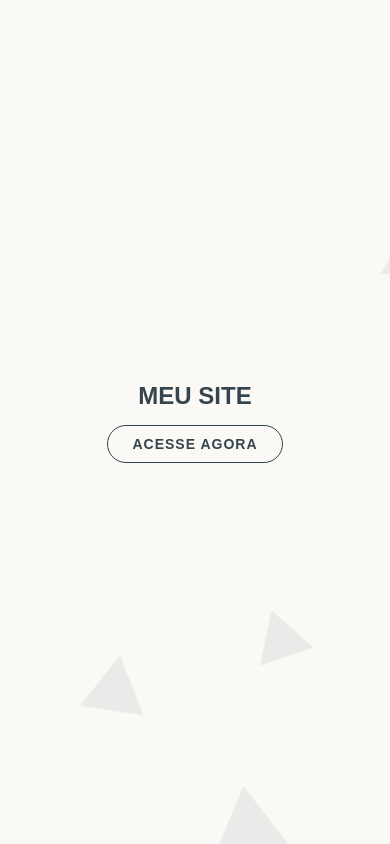
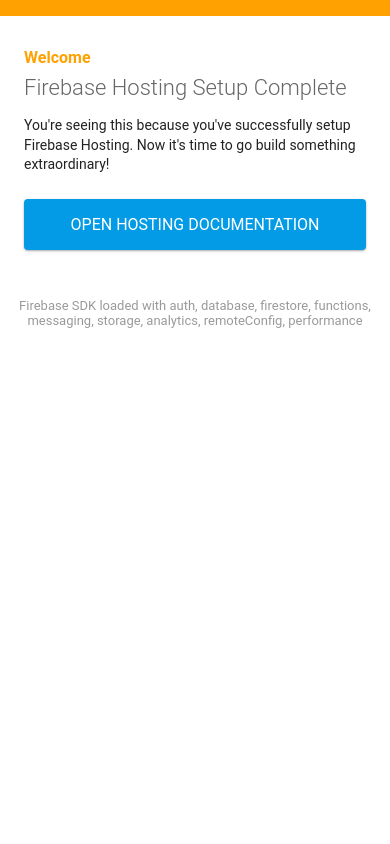
Before and after one commit to Cast1lh00/Site-para-condominios-residenciais, a website: page public/index.html in a window 390 px wide. Drawn offline with Linux system fonts and the light colour scheme; some packages are replaced by stand-ins of ours.

Commit message:
Configura arquivos do firebase

```diff
--- a/public/index.html
+++ b/public/index.html
@@ -1,38 +1,89 @@
 <!DOCTYPE html>
-<html lang="pt-br">
-<head>
-    <meta charset="UTF-8">
-    <meta name="viewport" content="width=device-width, initial-scale=1.0">
-    <title>SITE</title>
-    <link rel="stylesheet" href="style.css">
-    <link rel="stylesheet" href="animations.css">
-</head>
-<body>
+<html>
+  <head>
+    <meta charset="utf-8">
+    <meta name="viewport" content="width=device-width, initial-scale=1">
+    <title>Welcome to Firebase Hosting</title>
 
+    <!-- update the version number as needed -->
+    <script defer src="/__/firebase/12.19.0/firebase-app-compat.js"></script>
+    <!-- include only the Firebase features as you need -->
+    <script defer src="/__/firebase/12.19.0/firebase-auth-compat.js"></script>
+    <script defer src="/__/firebase/12.19.0/firebase-database-compat.js"></script>
+    <script defer src="/__/firebase/12.19.0/firebase-firestore-compat.js"></script>
+    <script defer src="/__/firebase/12.19.0/firebase-functions-compat.js"></script>
+    <script defer src="/__/firebase/12.19.0/firebase-messaging-compat.js"></script>
+    <script defer src="/__/firebase/12.19.0/firebase-storage-compat.js"></script>
+    <script defer src="/__/firebase/12.19.0/firebase-analytics-compat.js"></script>
+    <script defer src="/__/firebase/12.19.0/firebase-remote-config-compat.js"></script>
+    <script defer src="/__/firebase/12.19.0/firebase-performance-compat.js"></script>
+    <!--
+      initialize the SDK after all desired features are loaded, set useEmulator to false
+      to avoid connecting the SDK to running emulators.
+    -->
+    <script defer src="/__/firebase/init.js?useEmulator=true"></script>
 
-    <div class="fundo-animado">
+    <style media="screen">
+      body { background: #ECEFF1; color: rgba(0,0,0,0.87); font-family: Roboto, Helvetica, Arial, sans-serif; margin: 0; padding: 0; }
+      #message { background: white; max-width: 360px; margin: 100px auto 16px; padding: 32px 24px; border-radius: 3px; }
+      #message h2 { color: #ffa100; font-weight: bold; font-size: 16px; margin: 0 0 8px; }
+      #message h1 { font-size: 22px; font-weight: 300; color: rgba(0,0,0,0.6); margin: 0 0 16px;}
+      #message p { line-height: 140%; margin: 16px 0 24px; font-size: 14px; }
+      #message a { display: block; text-align: center; background: #039be5; text-transform: uppercase; text-decoration: none; color: white; padding: 16px; border-radius: 4px; }
+      #message, #message a { box-shadow: 0 1px 3px rgba(0,0,0,0.12), 0 1px 2px rgba(0,0,0,0.24); }
+      #load { color: rgba(0,0,0,0.4); text-align: center; font-size: 13px; }
+      @media (max-width: 600px) {
+        body, #message { margin-top: 0; background: white; box-shadow: none; }
+        body { border-top: 16px solid #ffa100; }
+      }
+    </style>
+  </head>
+  <body>
+    <div id="message">
+      <h2>Welcome</h2>
+      <h1>Firebase Hosting Setup Complete</h1>
+      <p>You're seeing this because you've successfully setup Firebase Hosting. Now it's time to go build something extraordinary!</p>
+      <a target="_blank" href="https://firebase.google.com/docs/hosting/">Open Hosting Documentation</a>
+    </div>
+    <p id="load">Firebase SDK Loading&hellip;</p>
 
-        <svg class="triangulo t1" viewBox="0 0 100 100"><polygon points="50,15 90,85 10,85"/></svg>
-        <svg class="triangulo t2" viewBox="0 0 100 100"><polygon points="50,15 90,85 10,85"/></svg>
-        <svg class="triangulo t3" viewBox="0 0 100 100"><polygon points="50,15 90,85 10,85"/></svg>
-        <svg class="triangulo t4" viewBox="0 0 100 100"><polygon points="50,15 90,85 10,85"/></svg>
-        <svg class="triangulo t5" viewBox="0 0 100 100"><polygon points="50,15 90,85 10,85"/></svg>
-        <svg class="triangulo t6" viewBox="0 0 100 100"><polygon points="50,15 90,85 10,85"/></svg>
-        <svg class="triangulo t7" viewBox="0 0 100 100"><polygon points="50,15 90,85 10,85"/></svg>
-        <svg class="triangulo t8" viewBox="0 0 100 100"><polygon points="50,15 90,85 10,85"/></svg>
-        <svg class="triangulo t9" viewBox="0 0 100 100"><polygon points="50,15 90,85 10,85"/></svg>
-        <svg class="triangulo t10" viewBox="0 0 100 100"><polygon points="50,15 90,85 10,85"/></svg>
+    <script>
+      document.addEventListener('DOMContentLoaded', function() {
+        const loadEl = document.querySelector('#load');
+        // // 🔥🔥🔥🔥🔥🔥🔥🔥🔥🔥🔥🔥🔥🔥🔥🔥🔥🔥🔥🔥🔥🔥🔥🔥🔥🔥🔥🔥🔥🔥🔥
+        // // The Firebase SDK is initialized and available here!
+        //
+        // firebase.auth().onAuthStateChanged(user => { });
+        // firebase.database().ref('/path/to/ref').on('value', snapshot => { });
+        // firebase.firestore().doc('/foo/bar').get().then(() => { });
+        // firebase.functions().httpsCallable('yourFunction')().then(() => { });
+        // firebase.messaging().requestPermission().then(() => { });
+        // firebase.storage().ref('/path/to/ref').getDownloadURL().then(() => { });
+        // firebase.analytics(); // call to activate
+        // firebase.analytics().logEvent('tutorial_completed');
+        // firebase.performance(); // call to activate
+        //
+        // // 🔥🔥🔥🔥🔥🔥🔥🔥🔥🔥🔥🔥🔥🔥🔥🔥🔥🔥🔥🔥🔥🔥🔥🔥🔥🔥🔥🔥🔥🔥🔥
 
-    </div>
-
-
-    <div class="conteudo">
-        <b>MEU SITE</b>
-        <a href="login.html">
-        <button>ACESSE AGORA</button>
-        </a>
-    </div>
-
-</body>
-
+        try {
+          let app = firebase.app();
+          let features = [
+            'auth',
+            'database',
+            'firestore',
+            'functions',
+            'messaging',
+            'storage',
+            'analytics',
+            'remoteConfig',
+            'performance',
+          ].filter(feature => typeof app[feature] === 'function');
+          loadEl.textContent = `Firebase SDK loaded with ${features.join(', ')}`;
+        } catch (e) {
+          console.error(e);
+          loadEl.textContent = 'Error loading the Firebase SDK, check the console.';
+        }
+      });
+    </script>
+  </body>
 </html>
```
Also changed, not shown: public/404.html (added, +33 -0 lines), .github/workflows/firebase-hosting-merge.yml (added), .github/workflows/firebase-hosting-pull-request.yml (added), firebase.json, 1 other file.
